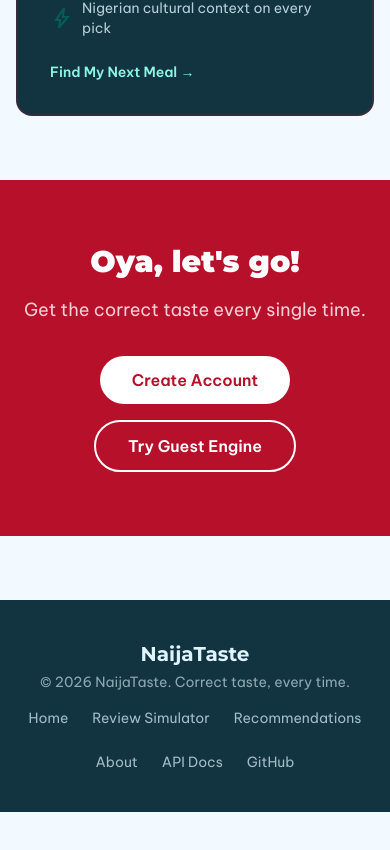
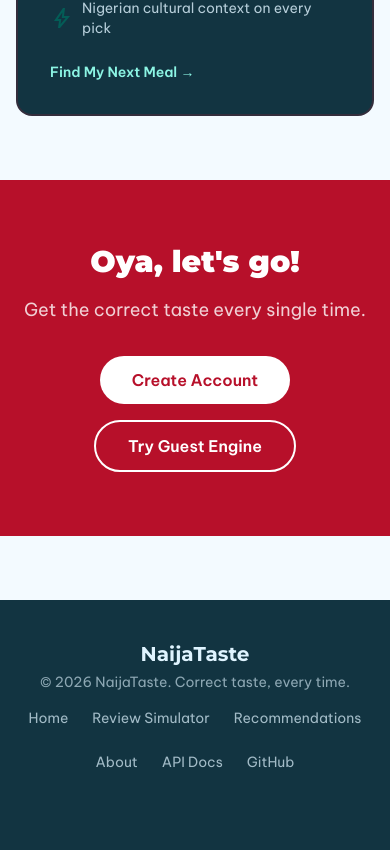
Before and after one commit to juststrings/naijataste-ai, a Next.js app in the folder frontend/: page / in a window 390 px wide. Shown: the part 3261-4111 px from the top of the page. Before the commit the page ends 4073 px from the top, so only its background shows below. Built offline with nearby package versions, Linux system fonts and the light colour scheme; no server answers.

Commit message:
fix: add pb-20 to footer on mobile so content clears guest bottom nav

```diff
--- a/frontend/src/components/Footer.tsx
+++ b/frontend/src/components/Footer.tsx
@@ -7,7 +7,7 @@ export default function Footer() {
   const { user } = useAuth();
 
   return (
-    <footer className={`relative z-10 bg-inverse-surface text-inverse-on-surface py-10 mt-auto ${user ? "hidden md:block" : "block"}`}>
+    <footer className={`relative z-10 bg-inverse-surface text-inverse-on-surface py-10 pb-20 md:pb-10 mt-auto ${user ? "hidden md:block" : "block"}`}>
       <div className="max-w-7xl mx-auto px-4 md:px-16 flex flex-col md:flex-row justify-between items-center gap-4">
         <div className="text-center md:text-left">
           <div className="font-bold text-xl mb-1" style={{ fontFamily: "Montserrat, sans-serif" }}>
```
